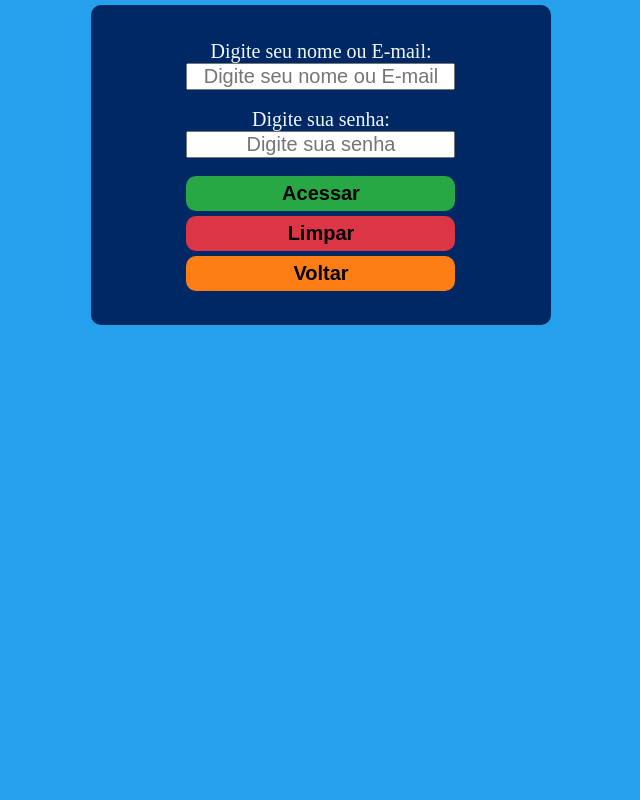
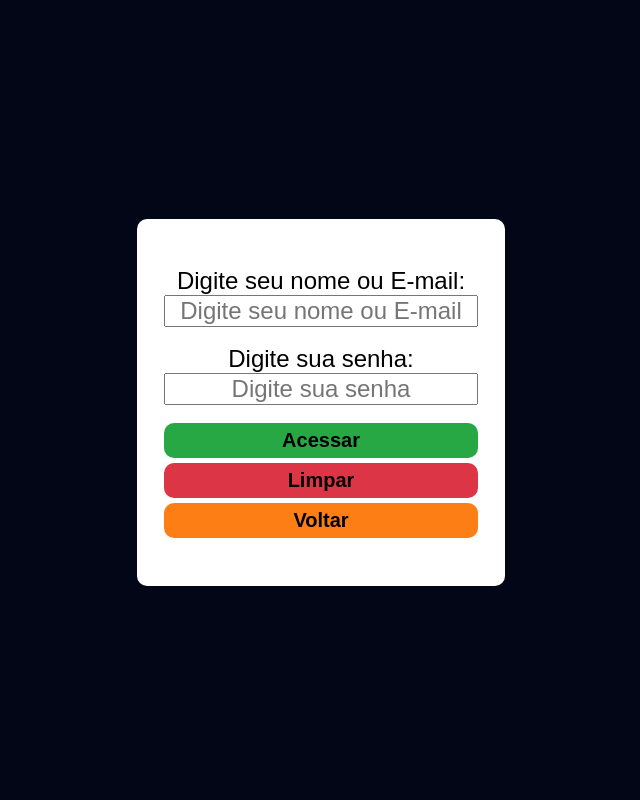
Before and after one commit to vitorhugoarcanjo/site_gestao_financeira, a Flask app: page /login/ in a window 1280 px wide. Shown: the whole page, without its empty margins (319-959 px from the left). Run offline with Flask 3, Linux system fonts and the light colour scheme.

Commit message:
Melhorando o css do login

```diff
--- a/static/pasta_login/pasta_login/container_login.css
+++ b/static/pasta_login/pasta_login/container_login.css
@@ -1,20 +1,20 @@
-
-
 /* ----------------------- INICIO CONTAINER LOGIN ------------------*/
 section .container_login {
     margin-top: 5px;
     display: flex;
     justify-content: center;
     align-items: center;
-    height: 40vh;
+    height: 100%;
 }
 
+
     section .sub_container_login_fundo {
-        width: 36%;
+        width: 17rem;
         display: flex;
         justify-content: center;
-        background-color: rgb(0, 40, 101);
+        background-color: #ffffff;
         height: 100%;
+        padding: 3rem;
         border-radius: 10px;
 
     }
@@ -29,12 +29,12 @@ section .container_login {
 
 /* ----------------------- INICIO CONTAINER LABEL, INPUT - LOGIN ------------------*/
 .sub_container_login > label, input {
-    font-size: 20px;
+    font-size: 1.5rem;
     text-align: center;
 }
 
 .sub_container_login > label {
-    color: aliceblue;
+    color: rgb(0, 0, 0);
 }
 
 /* ----------------------- FINAL CONTAINER LABEL, INPUT - LOGIN ------------------*/
--- a/static/pasta_login/pasta_login/estrutura_global.css
+++ b/static/pasta_login/pasta_login/estrutura_global.css
@@ -4,5 +4,10 @@
 }
 
 body {
-    background-color: #24A0ED;
+    font-family: Arial, Helvetica, sans-serif;
+    background-color: #020617;
+    min-height: 100vh;
+    display: flex;
+    justify-content: center;
+    align-items: center;
 }
--- a/templates/pasta_login/pasta_acesso_login/tela_logica_login.html
+++ b/templates/pasta_login/pasta_acesso_login/tela_logica_login.html
@@ -20,7 +20,7 @@
 
 
 
-    <section>
+    <section class="section_login">
         <form action="/login" method="post">
 
             <div class="container_login">
@@ -36,15 +36,12 @@
 
                         <button type="submit" class="btn_submit"><strong>Acessar</strong></button>
                         <button type="reset" class="btn_limpar"><strong>Limpar</strong></button>
-
                         <a href="{{ url_for('appinicializar') }}"><strong>Voltar</strong></a>
 
                     </div>
                 </div>
             </div>
-
         </form>
-
     </section>
 
 
```
Also changed, not shown: static/pasta_login/pasta_cadastre_se/container_cadastro.css (+5 -8 lines), static/pasta_login/pasta_cadastre_se/estrutura_global.css (+6 -1 lines).
